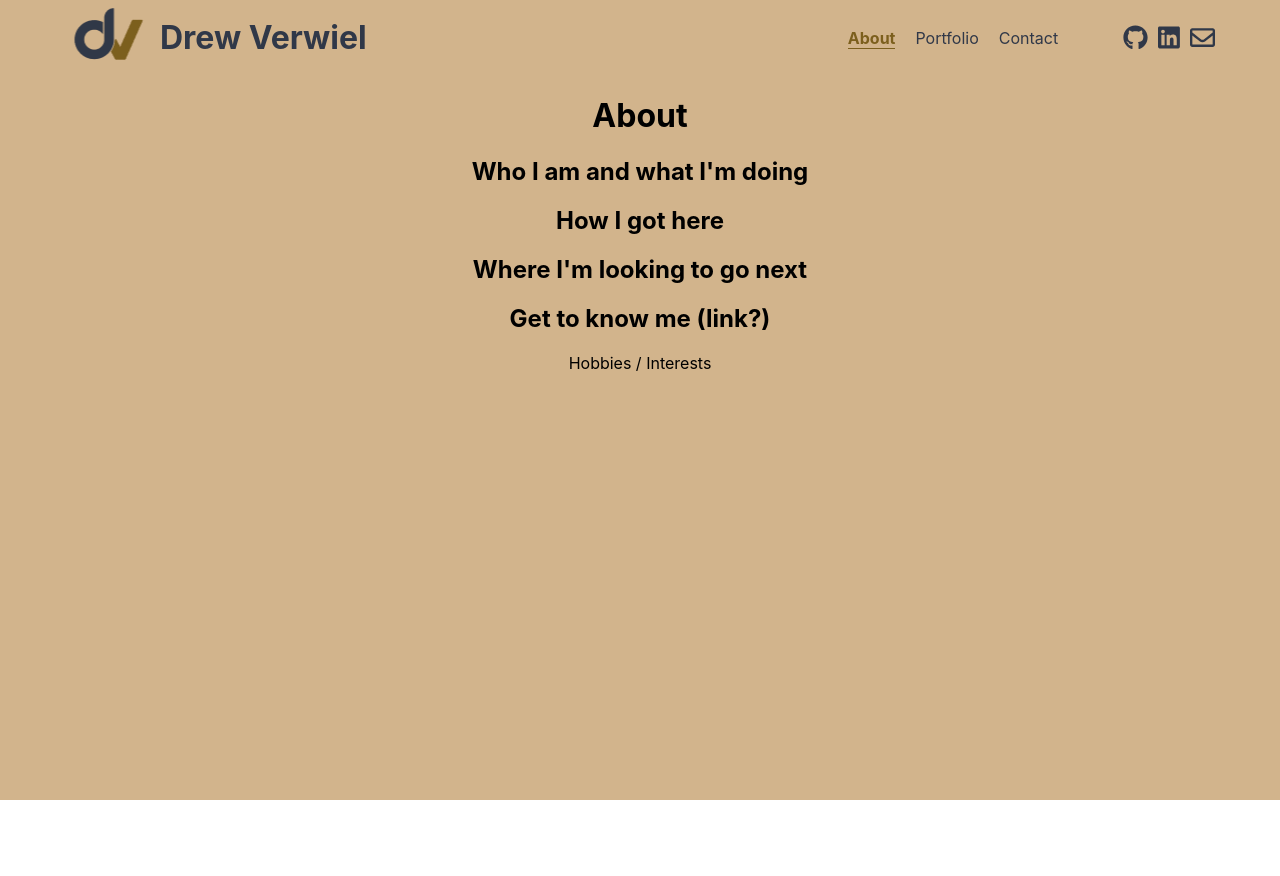
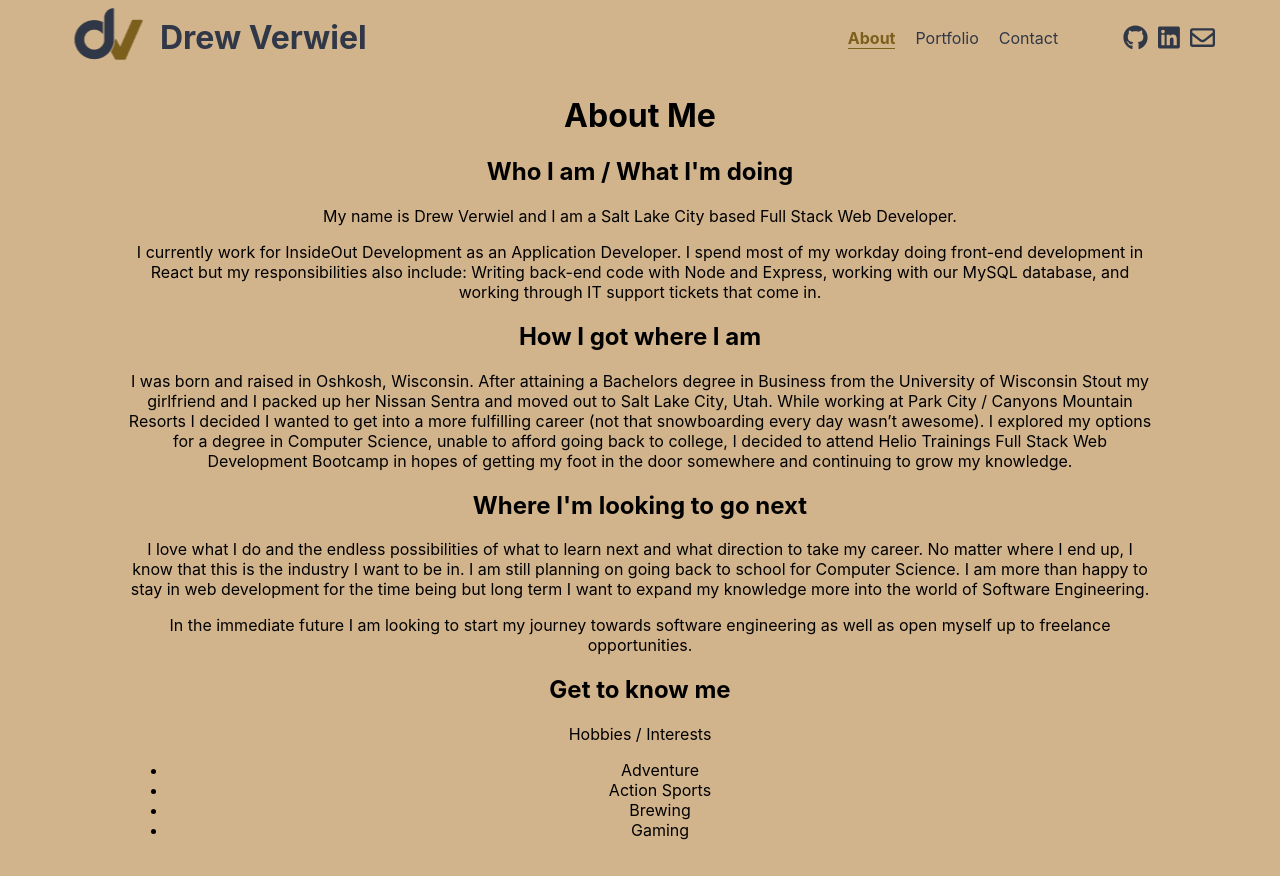
Before and after one commit to Verwiel/Portfolio, a React (Create React App) app in the folder client/: page /about in a window 1280 px wide. Before the commit the page ends 800 px from the top, so only its background shows below. Built offline with nearby package versions, Linux system fonts and the light colour scheme.

Commit message:
placeholder About Me content

```diff
--- a/client/src/pages/About.js
+++ b/client/src/pages/About.js
@@ -3,12 +3,36 @@ import React from 'react'
 const About = () => {
   return (
     <div className='about'>
-      <h1>About</h1>
-      <h2>Who I am and what I'm doing</h2>
-      <h2>How I got here</h2>
-      <h2>Where I'm looking to go next</h2>
-      <h2>Get to know me (link?)</h2>
-      <p>Hobbies / Interests</p>
+      <div className='about-content'>
+        <h1>About Me</h1>
+        <section>
+          <h2>Who I am / What I'm doing</h2>
+          <p>My name is Drew Verwiel and I am a Salt Lake City based Full Stack Web Developer.</p>
+          <p>I currently work for InsideOut Development as an Application Developer. I spend most of my workday doing front-end development in React but my responsibilities also include: Writing back-end code with Node and Express, working with our MySQL database, and working through IT support tickets that come in.</p>
+        </section>
+
+        <section>
+          <h2>How I got where I am</h2>
+          <p>I was born and raised in Oshkosh, Wisconsin. After attaining a Bachelors degree in Business from the University of Wisconsin Stout my girlfriend and I packed up her Nissan Sentra and moved out to Salt Lake City, Utah. While working at Park City / Canyons Mountain Resorts I decided I wanted to get into a more fulfilling career (not that snowboarding every day wasn’t awesome). I explored my options for a degree in Computer Science, unable to afford going back to college, I decided to attend Helio Trainings Full Stack Web Development Bootcamp in hopes of getting my foot in the door somewhere and continuing to grow my knowledge.</p>
+        </section>
+
+        <section>
+          <h2>Where I'm looking to go next</h2>
+          <p>I love what I do and the endless possibilities of what to learn next and what direction to take my career. No matter where I end up, I know that this is the industry I want to be in. I am still planning on going back to school for Computer Science. I am more than happy to stay in web development for the time being but long term I want to expand my knowledge more into the world of Software Engineering.</p>
+          <p>In the immediate future I am looking to start my journey towards software engineering as well as open myself up to freelance opportunities.</p>
+        </section>
+
+        <section>
+          <h2>Get to know me</h2>
+          <p>Hobbies / Interests</p>
+          <ul>
+            <li>Adventure</li>
+            <li>Action Sports</li>
+            <li>Brewing</li>
+            <li>Gaming</li>
+          </ul>
+        </section>
+      </div>
     </div>
   )
 }
--- a/client/src/styles/base/_mixins.scss
+++ b/client/src/styles/base/_mixins.scss
@@ -20,11 +20,13 @@
 }
 
 @mixin pageWrap {
-  width: 100vw;
-  min-height: calc(100vh - 75px);
+  max-width: 100vw;
+  min-height: calc(100vh - 95px);
+  height: 100%;
   padding-top: 75px;
+  padding-bottom: 20px;
   @media (max-width: 767px){
     padding-top: 50px;
-    min-height: calc(100vh - 50px);
+    min-height: calc(100vh - 70px);
   }
 }
--- a/client/src/styles/pages/_about.scss
+++ b/client/src/styles/pages/_about.scss
@@ -1,4 +1,9 @@
 .about {
     @include pageWrap;
+    display: flex;
+    justify-content: center;
     background-color: $background-tan;
+    &-content {
+        width: 80vw;
+    }
 }
```
